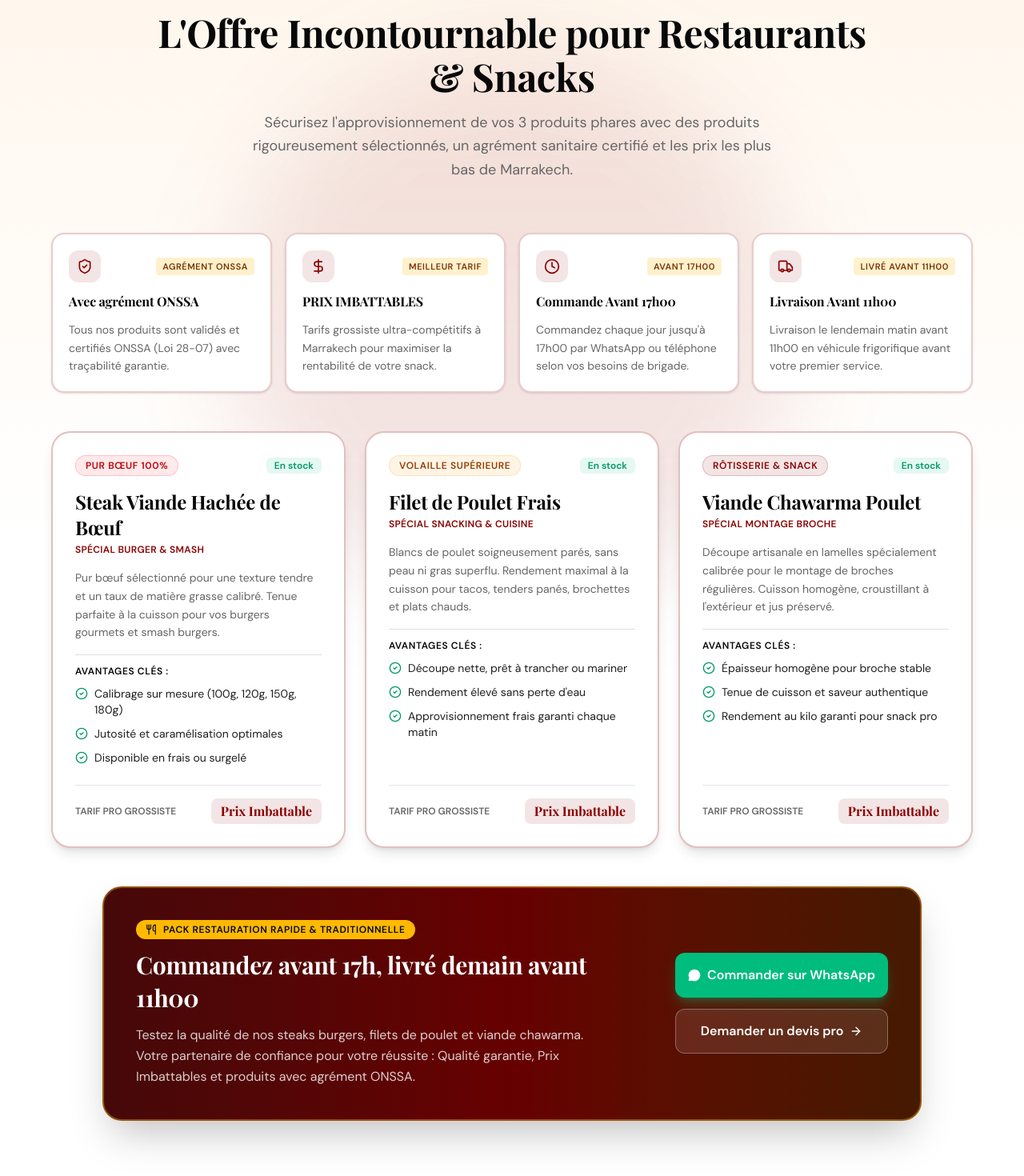
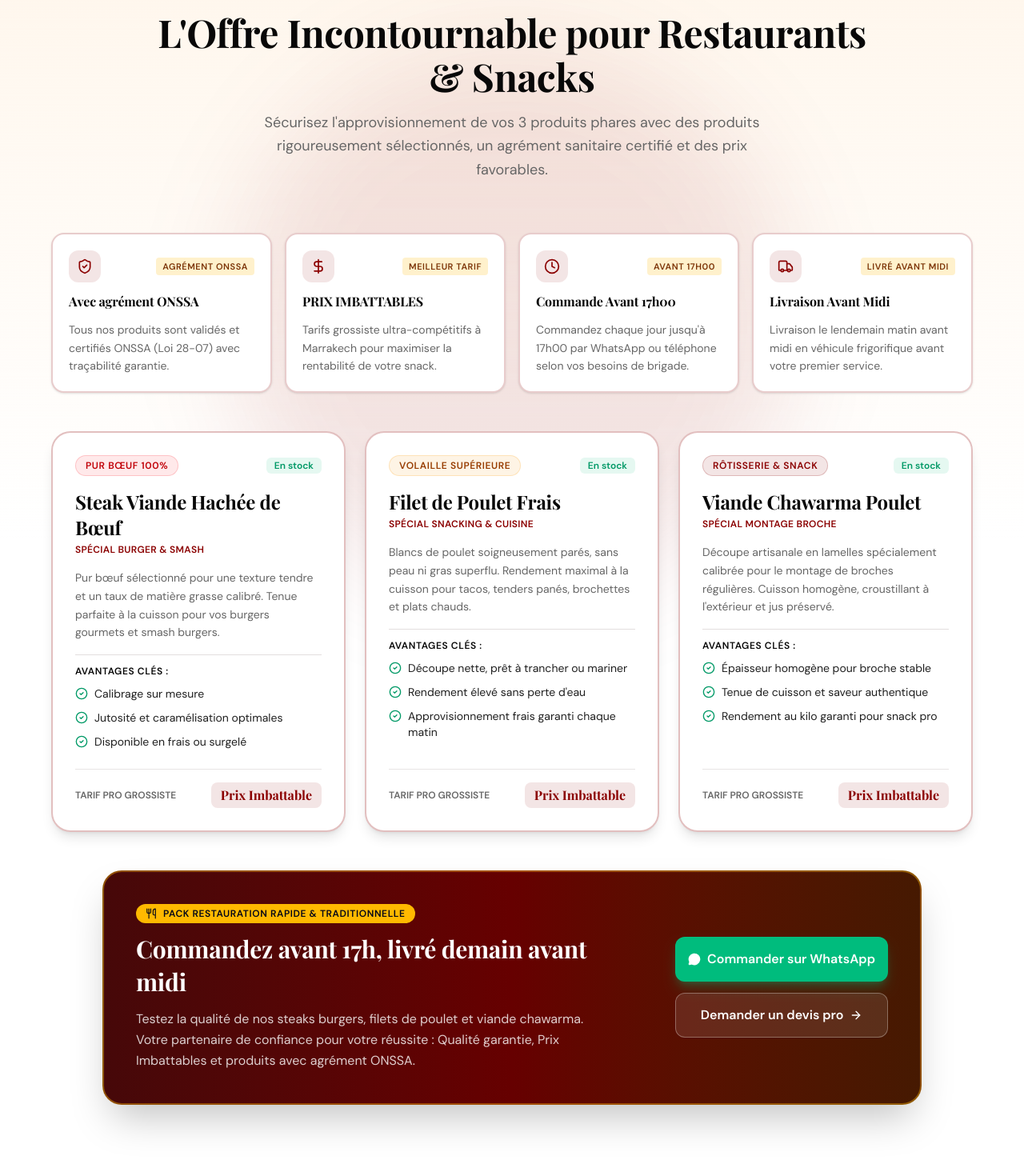
Before and after one commit to WooFixers/osz-foodistribution, a Next.js app: page /professionnels in a window 1280 px wide. Shown: the part 1180-2650 px from the top of the page at 80% size. Built offline with nearby package versions, Linux system fonts and the light colour scheme; no server answers.

Commit message:
update snack offer

```diff
--- a/src/app/page.tsx
+++ b/src/app/page.tsx
@@ -13,7 +13,7 @@ import FloatingWhatsApp from "@/components/sections/FloatingWhatsApp";
 export const metadata: Metadata = {
   title: "OSZ Food Distribution — Fournisseur Viande Restaurants & Snacks à Marrakech",
   description:
-    "Fournisseur de viande pour restaurants, snacks et fast-foods à Marrakech. Offre exclusive restauration : Steak burger pur bœuf, filet de poulet, viande chawarma. Agrément ONSSA, prix imbattables, livraison avant 11h.",
+    "Fournisseur de viande pour restaurants, snacks et fast-foods à Marrakech. Offre exclusive restauration : Steak burger pur bœuf, filet de poulet, viande chawarma. Agrément ONSSA, prix imbattables, livraison avant midi.",
   openGraph: {
     title: "OSZ Food Distribution — Offre Restaurants & Snacks à Prix Imbattables Marrakech",
     description:
--- a/src/app/particuliers/page.tsx
+++ b/src/app/particuliers/page.tsx
@@ -89,7 +89,7 @@ const categories = [
   {
     icon: "🥩", title: "Viande de bœuf & agneau",
     desc: "Entrecôte, filet, côte à l'os, gigot, épaule — notre sélection de viande bovine et d'agneau frais, découpée selon vos préférences.",
-    items: ["Entrecôte de bœuf — 189 MAD/kg", "Gigot d'agneau entier", "Épaule d'agneau", "Agneau entier (mechoui) — prix sur demande"],
+    items: ["Entrecôte de bœuf — 189 MAD/kg", "Gigot d'agneau entier", "Épaule d'agneau", "Agneau entier (méchoui) — prix sur demande"],
     cta: "Commander via WhatsApp",
     ctaHref: "https://wa.me/212670594545",
     ctaExternal: true,
@@ -161,7 +161,7 @@ const CategoriesSection = () => (
 
 /* ─── ADVANTAGES ─── */
 const shopAdvantages = [
-  { icon: Award, title: "Qualité identique aux restaurants", desc: "Le même bœuf et le même agneau servis dans les restaurants et hôtels de Marrakech, maintenant accessible aux particuliers." },
+  { icon: Award, title: "Qualité identique aux restaurants", desc: "Le même bœuf et le même agneau servis dans les restaurants et hôtels de Marrakech, maintenant accessibles aux particuliers." },
   { icon: Leaf, title: "Fraîcheur garantie", desc: "Découpe à la commande, emballage isotherme, livraison réfrigérée. Votre viande arrive dans les meilleures conditions." },
   { icon: Smartphone, title: "Commande simple sur WhatsApp", desc: "Envoyez votre commande au 06 70 59 45 45. Confirmation sous 2h, livraison dans les 48h." },
   { icon: Truck, title: "Livraison sur tout Marrakech", desc: "Guéliz, Hivernage, Palmeraie, Médina, Targa, Route de l'Ourika — nous livrons partout à Marrakech." },
--- a/src/app/professionnels/page.tsx
+++ b/src/app/professionnels/page.tsx
@@ -178,7 +178,7 @@ const LogisticsSection = () => (
         <div className="bg-secondary rounded-lg p-10">
           <h3 className="font-heading text-2xl font-bold text-foreground mb-6">Zones de livraison</h3>
           <div className="space-y-3">
-            {["Marrakech et regions", "Guéliz", "Hivernage", "Palmeraie", "Targa"].map((zone) => (
+            {["Marrakech et régions", "Guéliz", "Hivernage", "Palmeraie", "Targa"].map((zone) => (
               <div key={zone} className="flex items-center gap-3 text-foreground">
                 <BadgeCheck className="w-5 h-5 text-primary shrink-0" />
                 <span className="font-medium">{zone}</span>
@@ -313,7 +313,7 @@ const CTASection = () => (
     <div className="container mx-auto text-center">
       <div className="max-w-2xl mx-auto">
         <h2 className="font-heading text-4xl md:text-5xl font-bold text-primary-foreground mb-5">
-          Vous approvisionnez en viande à Marrakech ?
+          Vous approvisionner en viande à Marrakech
         </h2>
         <p className="text-primary-foreground/70 text-lg leading-relaxed mb-10">
           Contactez notre équipe pour discuter de vos besoins en viande bovine et agneau. Nous établissons un devis personnalisé selon vos volumes, votre fréquence de livraison et vos spécifications de découpe.
@@ -387,7 +387,7 @@ const ProFooter = () => (
               { href: "/", label: "Accueil" },
               { href: "/professionnels", label: "Espace Professionnels" },
               { href: "#services", label: "Nos services" },
-              { href: "#qualite", label: "Qualité & HACCP" },
+              { href: "#qualite", label: "Qualité & Conformité ONSSA" },
             ].map((l) => (
               <li key={l.href}>
                 <Link href={l.href} className="text-background/60 hover:text-primary transition-colors flex items-center gap-1">
--- a/src/components/sections/AboutSection.tsx
+++ b/src/components/sections/AboutSection.tsx
@@ -37,10 +37,10 @@ const AboutSection = () => (
           La distribution de viande fraîche de référence à Marrakech
         </h2>
         <p className="text-muted-foreground text-lg leading-relaxed">
-          OSZ Food Distribution est le partenaire de référence pour l&apos;approvisionnement en viande à Marrakech. Depuis plus de 15 ans, nous bâtissons des relations durables avec des éleveurs et producteurs sélectionnés pour fournir aux professionnels de la restauration une viande bovine et un agneau d&apos;une fraîcheur irréprochable.
+          OSZ Food Distribution est le partenaire de référence pour l&apos;approvisionnement en viande à Marrakech.
         </p>
         <p className="text-muted-foreground text-lg leading-relaxed mt-4">
-          Notre réseau de fournisseurs locaux et notre maîtrise rigoureuse de la chaîne du froid nous permettent de garantir une régularité exemplaire pour l&apos;approvisionnement de votre restaurant à Guéliz, votre riad en Médina ou votre hôtel dans la Palmeraie.
+          Notre réseau de fournisseurs et notre maîtrise rigoureuse de la chaîne du froid nous permettent de garantir une régularité exemplaire pour l&apos;approvisionnement de votre restaurant à Guéliz, votre riad en Médina ou votre hôtel dans la Palmeraie.
         </p>
       </div>
       <div className="grid md:grid-cols-3 lg:grid-cols-5 gap-8">
--- a/src/components/sections/AnnouncementBar.tsx
+++ b/src/components/sections/AnnouncementBar.tsx
@@ -37,7 +37,7 @@ export default function AnnouncementBar() {
 
             <span className="hidden xl:inline-flex items-center gap-1 text-emerald-300 text-xs font-semibold bg-emerald-950/60 border border-emerald-500/30 px-2 py-0.5 rounded">
               <Clock className="w-3 h-3 text-emerald-400" />
-              Cde avant 17h → Livré avant 11h
+              Cde avant 17h → Livré avant midi
             </span>
           </div>
 
@@ -57,7 +57,7 @@ export default function AnnouncementBar() {
               href="#offre-speciale"
               className="hidden md:inline-flex items-center gap-1 text-white/80 hover:text-white text-xs font-medium underline underline-offset-4 transition-colors whitespace-nowrap"
             >
-              Voir détails <ArrowRight className="w-3.5 h-3.5" />
+              Voir les détails <ArrowRight className="w-3.5 h-3.5" />
             </a>
           </div>
 
--- a/src/components/sections/HeroSection.tsx
+++ b/src/components/sections/HeroSection.tsx
@@ -213,7 +213,7 @@ export const HeroSection = () => (
           Votre distributeur de viande bovine et agneau à Marrakech
         </h1>
         <p className="text-lg text-primary-foreground/80 leading-relaxed mb-10 max-w-lg">
-          Qualité professionnelle, conformité sanitaire ONSSA (Loi 28-07) et livraisons régulières pour restaurants, hôtels, riads et traiteurs. OSZ Food Distribution sert les professionnels de Marrakech depuis plus de 15 ans.
+          Qualité professionnelle, conformité sanitaire ONSSA (Loi 28-07) et livraisons régulières pour restaurants, hôtels, riads et traiteurs. Grâce à notre maîtrise de la qualité et de la découpe professionnelle de la viande, OSZ Food Distribution est votre garantie d&apos;un produit conforme.
         </p>
         <div className="flex flex-col sm:flex-row gap-4">
           <QuoteFormDialog>
--- a/src/components/sections/SpecialOfferSection.tsx
+++ b/src/components/sections/SpecialOfferSection.tsx
@@ -20,7 +20,7 @@ export default function SpecialOfferSection() {
       description:
         "Pur bœuf sélectionné pour une texture tendre et un taux de matière grasse calibré. Tenue parfaite à la cuisson pour vos burgers gourmets et smash burgers.",
       specs: [
-        "Calibrage sur mesure (100g, 120g, 150g, 180g)",
+        "Calibrage sur mesure",
         "Jutosité et caramélisation optimales",
         "Disponible en frais ou surgelé",
       ],
@@ -76,9 +76,9 @@ export default function SpecialOfferSection() {
     },
     {
       icon: Truck,
-      title: "Livraison Avant 11h00",
-      desc: "Livraison le lendemain matin avant 11h00 en véhicule frigorifique avant votre premier service.",
-      highlight: "Livré avant 11h00",
+      title: "Livraison Avant Midi",
+      desc: "Livraison le lendemain matin avant midi en véhicule frigorifique avant votre premier service.",
+      highlight: "Livré avant midi",
     },
   ];
 
@@ -107,7 +107,7 @@ export default function SpecialOfferSection() {
           </h2>
 
           <p className="text-muted-foreground text-base sm:text-lg leading-relaxed max-w-2xl mx-auto">
-            Sécurisez l&apos;approvisionnement de vos 3 produits phares avec des produits rigoureusement sélectionnés, un agrément sanitaire certifié et les prix les plus bas de Marrakech.
+            Sécurisez l&apos;approvisionnement de vos 3 produits phares avec des produits rigoureusement sélectionnés, un agrément sanitaire certifié et des prix favorables.
           </p>
         </div>
 
@@ -193,7 +193,7 @@ export default function SpecialOfferSection() {
                 <Utensils className="w-3.5 h-3.5" /> Pack Restauration Rapide &amp; Traditionnelle
               </div>
               <h3 className="font-heading text-2xl sm:text-3xl font-extrabold leading-snug text-white">
-                Commandez avant 17h, livré demain avant 11h00
+                Commandez avant 17h, livré demain avant midi
               </h3>
               <p className="text-white/80 text-sm sm:text-base leading-relaxed">
                 Testez la qualité de nos steaks burgers, filets de poulet et viande chawarma. Votre partenaire de confiance pour votre réussite : Qualité garantie, Prix Imbattables et produits avec agrément ONSSA.
--- a/src/components/sections/TargetBlocks.tsx
+++ b/src/components/sections/TargetBlocks.tsx
@@ -52,7 +52,7 @@ export const ProBlock = () => (
             </div>
             <div>
               <p className="font-heading text-3xl font-bold text-primary">15+</p>
-              <p className="text-muted-foreground text-sm">Années d&apos;expérience en distribution viande</p>
+              <p className="text-muted-foreground text-sm">Années d&apos;expérience en distribution de viande</p>
             </div>
           </div>
         </div>
@@ -88,7 +88,7 @@ export const ParticuliersBlock = () => (
             Livraison de viande fraîche à domicile — Marrakech
           </h2>
           <p className="text-muted-foreground text-lg leading-relaxed mb-8">
-            Commandez votre viande bovine ou votre agneau frais et recevez-le directement à votre domicile à Marrakech. La même qualité que celle servie dans les restaurants et hôtels de la ville, accessible aux particuliers via une simple commande WhatsApp.
+            Commandez votre viande bovine ou votre agneau frais et recevez votre commande directement à votre domicile à Marrakech. La même qualité que celle servie dans les restaurants et hôtels de la ville, accessible aux particuliers via une simple commande WhatsApp.
           </p>
           <ul className="space-y-4 mb-10">
             {[
```
